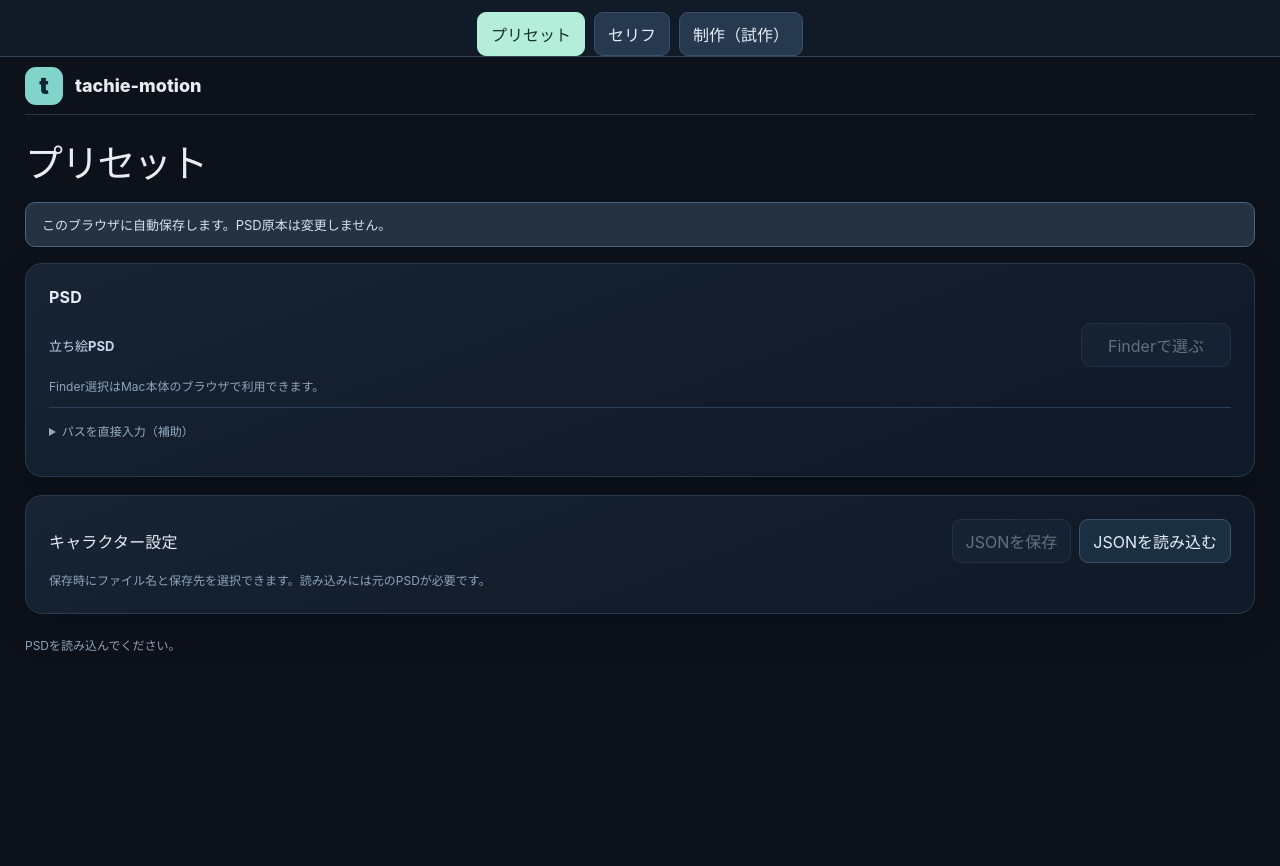
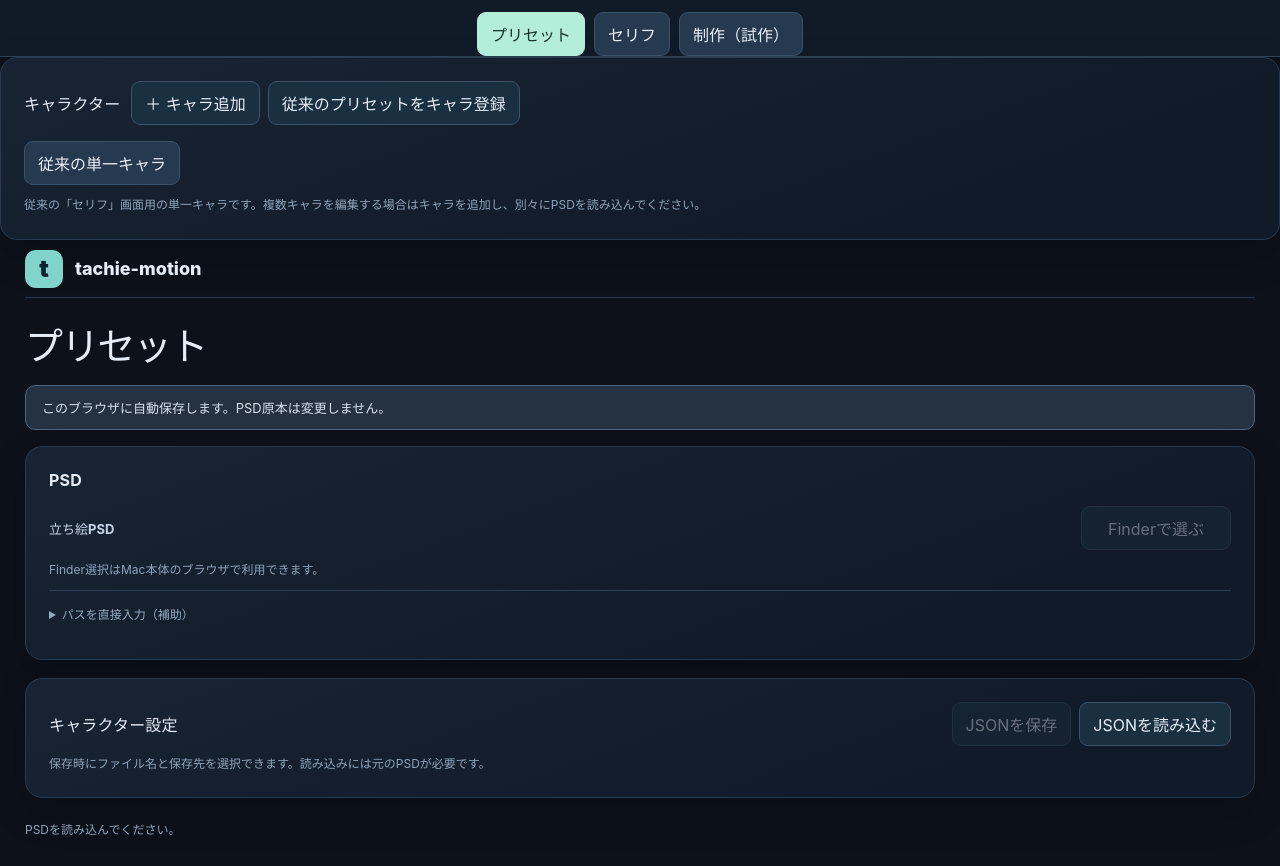
Before and after one commit to sayosomi/tachie-motion, a React (Vite) app in the folder frontend/: page / in a window 1280 px wide. Before the commit the page ends 800 px from the top, so only its background shows below. Built offline with nearby package versions, Linux system fonts and the light colour scheme.

Commit message:
Connect character groups to the preset screen without changing legacy speech (#68)

```diff
--- a/frontend/src/App.tsx
+++ b/frontend/src/App.tsx
@@ -1,5 +1,5 @@
 import { useRef, useState } from "react";
-import PresetWorkspace from "./PresetWorkspace";
+import CharacterPresetWorkspace from "./CharacterPresetWorkspace";
 import UtteranceWorkspace from "./UtteranceWorkspace";
 import ProductionWorkspace from "./ProductionWorkspace";
 import type { UtteranceItem } from "./utteranceItems";
@@ -33,7 +33,7 @@ export default function App() {
         制作（試作）
       </button>
     </nav>
-    {screen === "presets" && <PresetWorkspace utterances={utterances}
+    {screen === "presets" && <CharacterPresetWorkspace utterances={utterances}
       isWavRegistrationPending={() => pendingWavRegistrations.current > 0} />}
     {speechVisited && <div hidden={screen !== "speech"}>
       <UtteranceWorkspace active={screen === "speech"}
```
